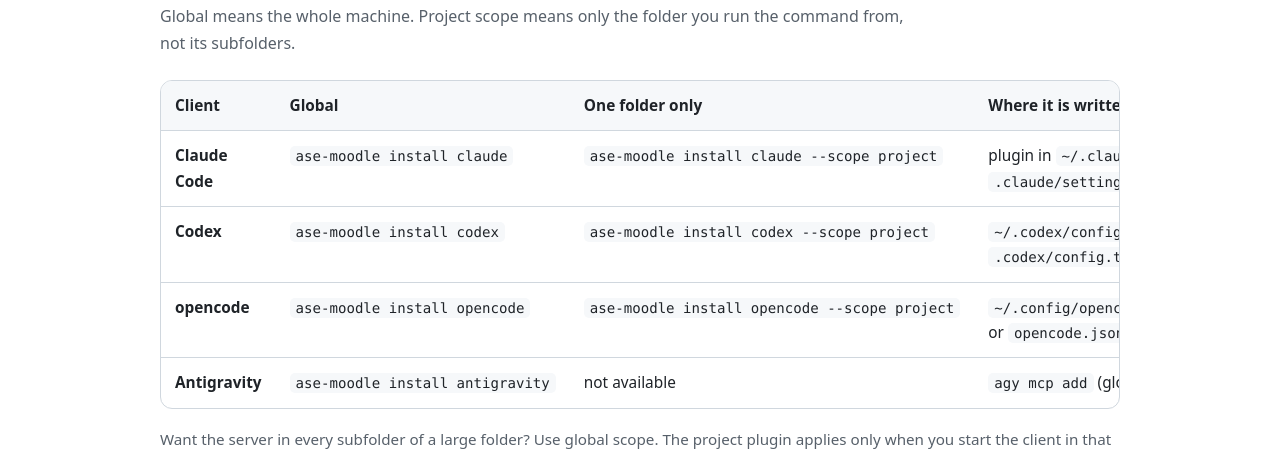
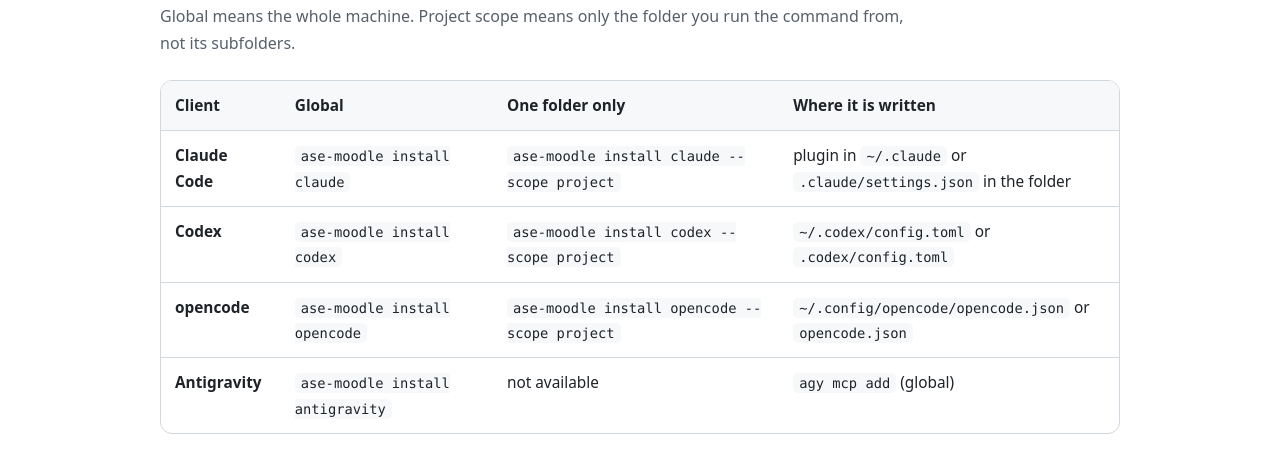
Before and after one commit to FiredMosquito831/ase-moodle-mcp, a plain HTML site: page site/en/index.html in a window 1280 px wide. Shown: the part 2020-2469 px from the top of the page. Drawn offline with Linux system fonts and the light colour scheme.

Commit message:
Fix platform table overflow on the landing pages
by FiredMosquito831

```diff
--- a/site/en/index.html
+++ b/site/en/index.html
@@ -132,7 +132,8 @@
     th, td { text-align: left; padding: 12px 14px; border-bottom: 1px solid var(--border); vertical-align: top; }
     th { background: var(--bg-soft); font-weight: 600; }
     tr:last-child td { border-bottom: 0; }
-    td code { font-size: 0.88rem; background: var(--bg-soft); padding: 2px 6px; border-radius: 5px; white-space: nowrap; }
+    td code { font-size: 0.86rem; background: var(--bg-soft); padding: 2px 6px; border-radius: 5px; white-space: normal; overflow-wrap: anywhere; }
+    td { min-width: 0; }
 
     .safe li { margin: 8px 0; }
     ul.plain { padding-left: 1.2em; }
```
Also changed, not shown: site/index.html (+2 -1 lines).
